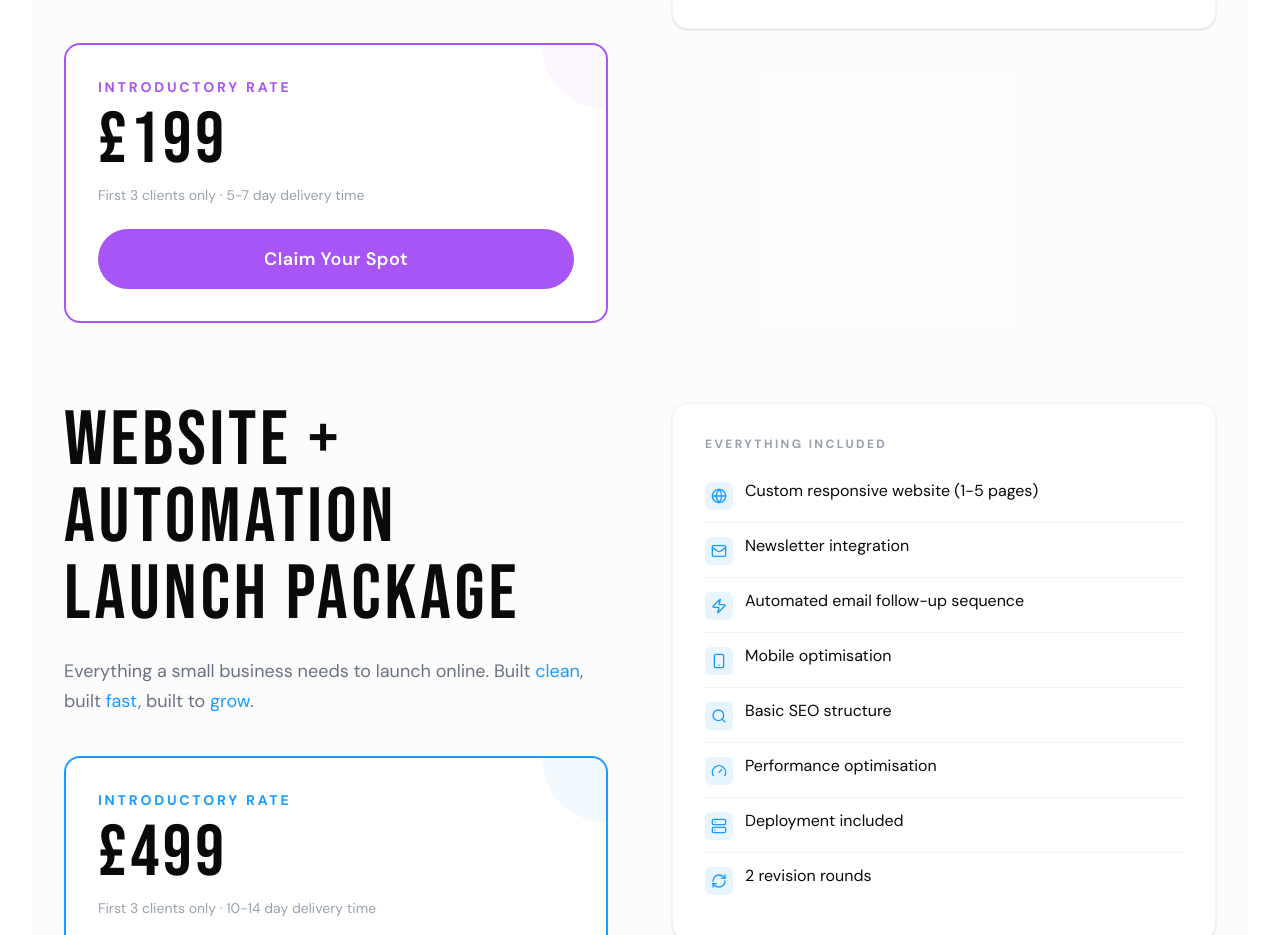
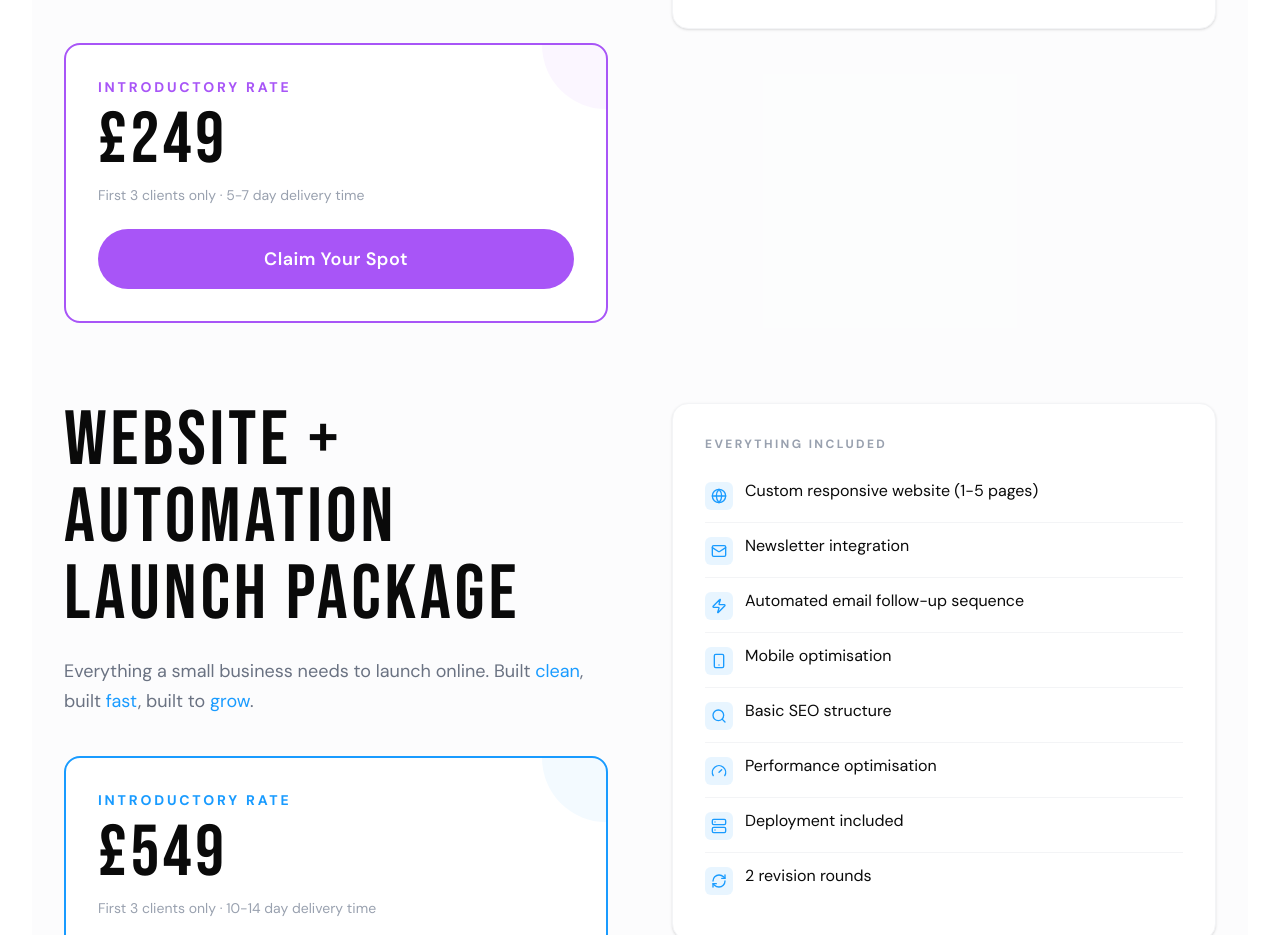
Before and after one commit to Michaelangelo-1017/Michaelangelo-Portfolio, a Next.js app: page / in a window 1280 px wide. Shown: the part 1197-2132 px from the top of the page. Built offline with nearby package versions, Linux system fonts and the light colour scheme; no server answers.

Commit message:
Update About and Services sections
This commit updates the About and Services sections
to change the prices for the services offered.

```diff
--- a/src/components/sections/About.tsx
+++ b/src/components/sections/About.tsx
@@ -64,7 +64,7 @@ export default function About() {
               </div>
               <div className="p-6 bg-white rounded-2xl border border-gray-100 text-center">
                 <p className="font-display text-3xl sm:text-4xl lg:text-5xl tracking-wide text-purple leading-none mb-2">
-                  £199 - £499
+                  £249 - £549
                 </p>
                 <p className="font-body text-sm text-gray-400">Introductory rate</p>
               </div>
--- a/src/components/sections/Services.tsx
+++ b/src/components/sections/Services.tsx
@@ -47,7 +47,7 @@ export default function Services() {
                   Introductory Rate
                 </p>
                 <p className="font-display text-4xl sm:text-5xl md:text-6xl lg:text-7xl tracking-wider text-off-black leading-none mb-2">
-                  £199
+                  £249
                 </p>
                 <p className="font-body text-sm text-gray-400">
                   First 3 clients only · 5-7 day delivery time
@@ -99,7 +99,7 @@ export default function Services() {
                   Introductory Rate
                 </p>
                 <p className="font-display text-4xl sm:text-5xl md:text-6xl lg:text-7xl tracking-wider text-off-black leading-none mb-2">
-                  £499
+                  £549
                 </p>
                 <p className="font-body text-sm text-gray-400">
                   First 3 clients only · 10-14 day delivery time
```
